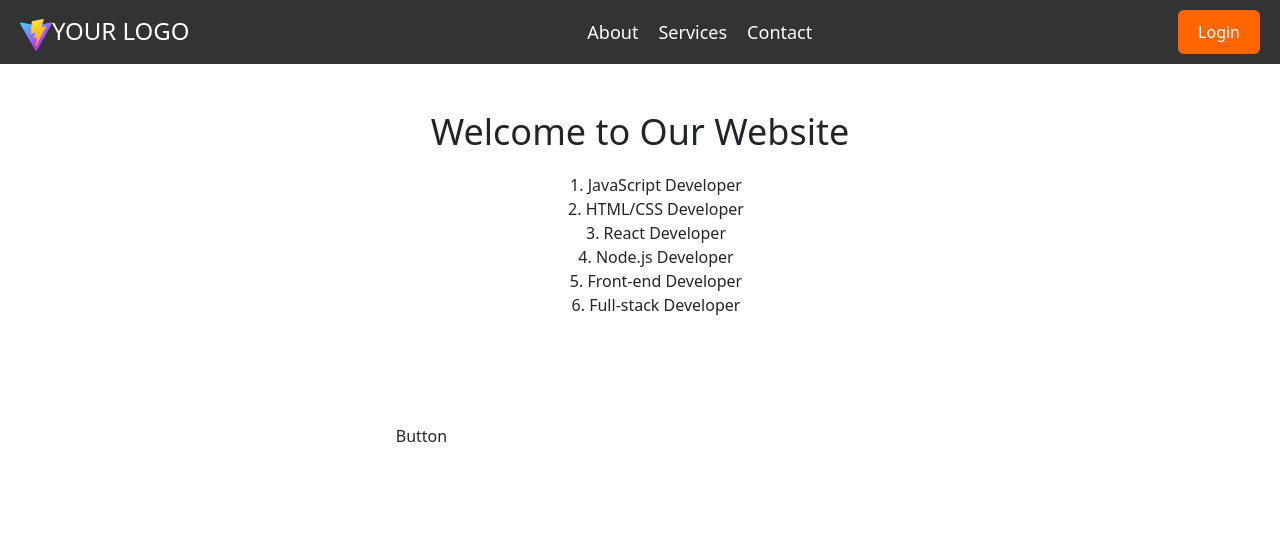
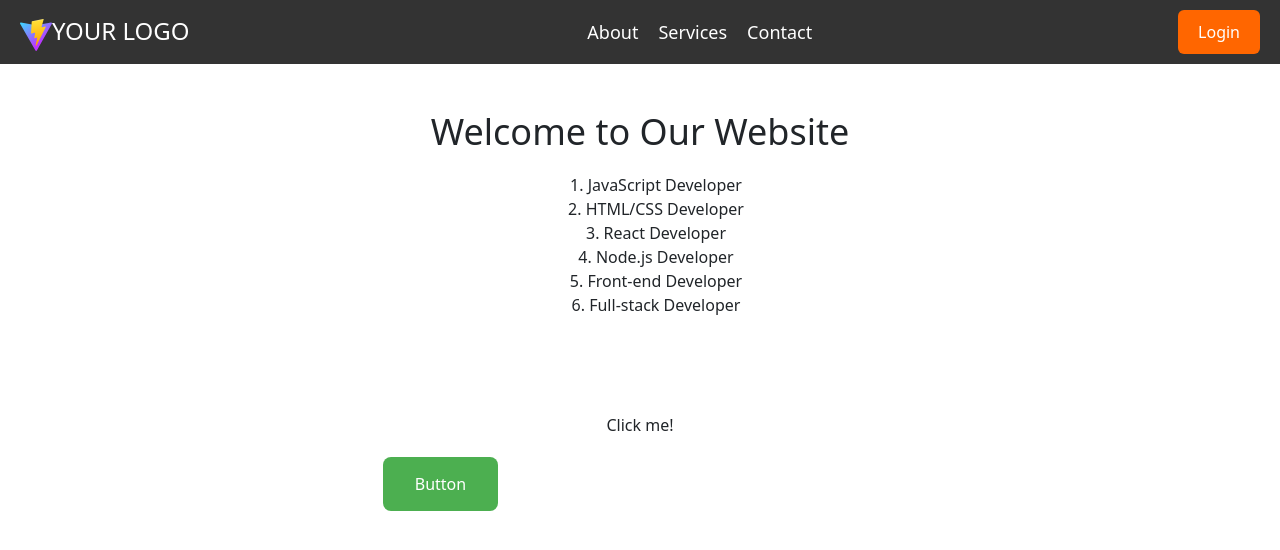
Before and after one commit to alexutm123/React-Building-an-application, a React (Vite) app: page / in a window 1280 px wide. Shown: the top 550 px of the page. Built offline with nearby package versions, Linux system fonts and the light colour scheme.

Commit message:
feat:reaktivnosti

```diff
--- a/src/App.jsx
+++ b/src/App.jsx
@@ -4,16 +4,20 @@ import './App.css';
 import Header from './components/Header';
 import IntroSection from './components/IntroSection';
 import MyButton from './components/Button';
+import { useState } from 'react';
 
 function App() {
+  const stateArray=useState();
+  const [content, setContent] = useState('Click me!');
   function handClick() {
-    alert('Button clicked!');
+    setContent('Button clicked!');
 }
   return (
     <div className="App">
       <Header />
       <main>
         <IntroSection title="Welcome to Our Website" />
+        <p className="d-flex justify-content-center align-items-center">{content}</p>
         <MyButton onClick={handClick}>Button</MyButton>
       </main>
     </div>
--- a/src/components/Button.jsx
+++ b/src/components/Button.jsx
@@ -3,5 +3,5 @@ import React from 'react';
 import '../scss/Button.scss';
 export default function MyButton({children,onClick}) {
 
-    return <button className="btn my-button" onClick={onClick}>{children}</button>;
+    return <button className="my-button" onClick={onClick}>{children}</button>;
 }
--- a/src/scss/Button.scss
+++ b/src/scss/Button.scss
@@ -1,5 +1,5 @@
 .my-button {
-    background-color: #4CAF50; /* Зеленый цвет фона */
+    background-color: #4CAF50!important; /* Зеленый цвет фона */
     border: none; /* Без рамки */
     color: white; /* Белый цвет текста */
     padding: 15px 32px; /* Отступы внутри кнопки */
```
